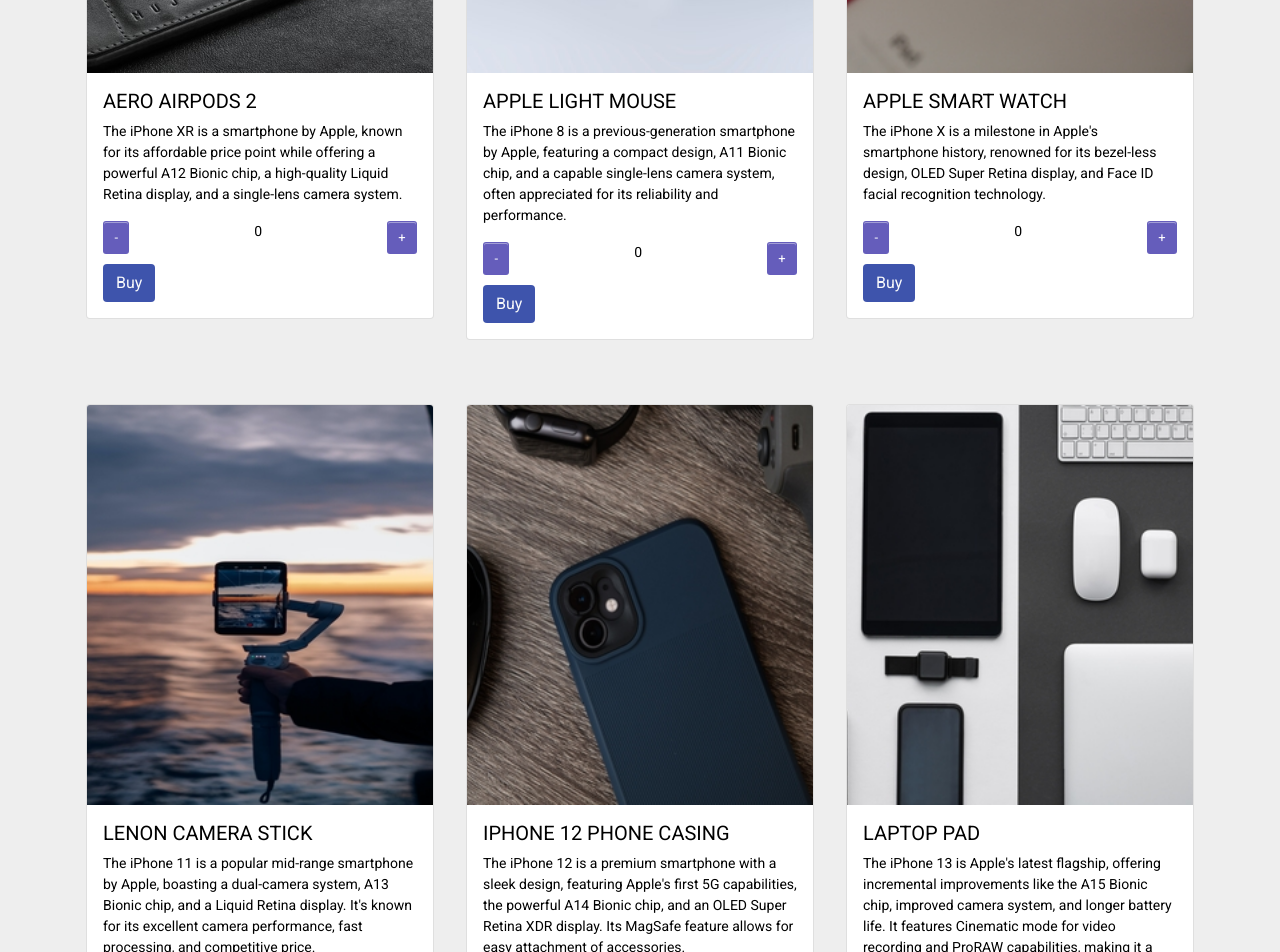
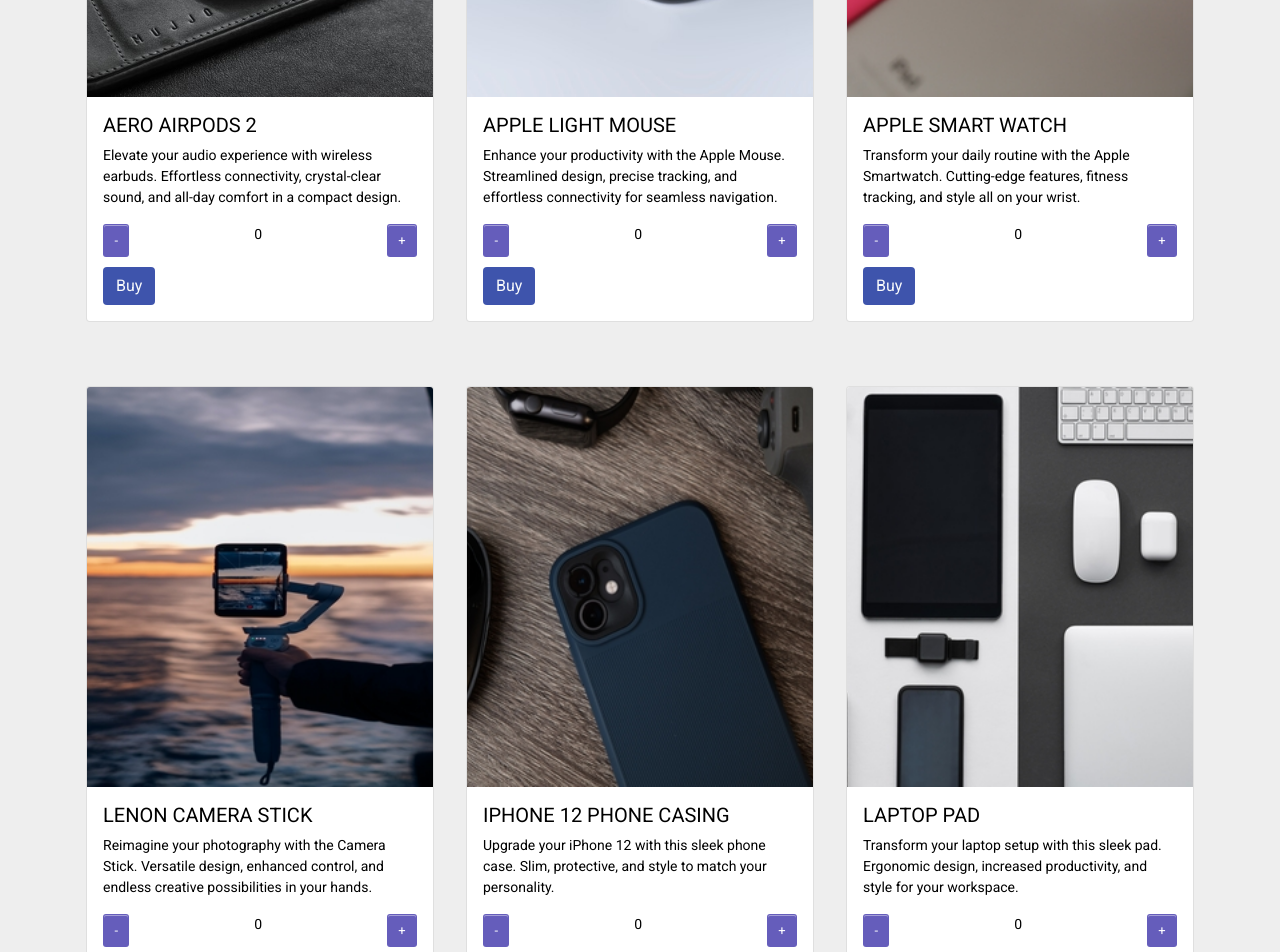
Before and after one commit to samueldobi/Ecommerce-react-app, a React (Create React App) app: page /accesories in a window 1280 px wide. Shown: the part 480-1432 px from the top of the page. Built offline with nearby package versions, Linux system fonts and the light colour scheme.

Commit message:
finished accesories component

```diff
--- a/src/Accesories.json
+++ b/src/Accesories.json
@@ -3,36 +3,36 @@
             "index":0,
             "picture": "images/Accesories/gadget-1.jpg",
             "title": "AERO AIRPODS 2",
-            "text":"The iPhone XR is a smartphone by Apple, known for its affordable price point while offering a powerful A12 Bionic chip, a high-quality Liquid Retina display, and a single-lens camera system. "
+            "text":"Elevate your audio experience with wireless earbuds. Effortless connectivity, crystal-clear sound, and all-day comfort in a compact design. "
         },
         {
             "index":1,
             "picture": "images/Accesories/gadget-2.jpg",
             "title": "APPLE LIGHT MOUSE",
-            "text":"The iPhone 8 is a previous-generation smartphone by Apple, featuring a compact design, A11 Bionic chip, and a capable single-lens camera system, often appreciated for its reliability and performance."
+            "text":"Enhance your productivity with the Apple Mouse. Streamlined design, precise tracking, and effortless connectivity for seamless navigation."
         },
         {
             "index":2,
             "picture": "images/Accesories/gadget-3.jpg",
             "title": "APPLE SMART WATCH",
-            "text":"The iPhone X is a milestone in Apple's smartphone history, renowned for its bezel-less design, OLED Super Retina display, and Face ID facial recognition technology."
+            "text":" Transform your daily routine with the Apple Smartwatch. Cutting-edge features, fitness tracking, and style all on your wrist.  "
         },
         {
             "index":3,
             "picture": "images/Accesories/gadget-4.jpg",
             "title": "LENON CAMERA STICK",
-            "text":"The iPhone 11 is a popular mid-range smartphone by Apple, boasting a dual-camera system, A13 Bionic chip, and a Liquid Retina display. It's known for its excellent camera performance, fast processing, and competitive price."
+            "text":"Reimagine your photography with the Camera Stick. Versatile design, enhanced control, and endless creative possibilities in your hands."
         },
         {
             "index":4,
             "picture": "images/Accesories/gadget-5.jpg",
             "title": "IPHONE 12 PHONE CASING",
-            "text":"The iPhone 12 is a premium smartphone with a sleek design, featuring Apple's first 5G capabilities, the powerful A14 Bionic chip, and an OLED Super Retina XDR display. Its MagSafe feature allows for easy attachment of accessories."
+            "text":"Upgrade your iPhone 12 with this sleek phone case. Slim, protective, and style to match your personality."
         },
         {
             "index":5,
             "picture":"images/Accesories/gadget-8.jpg",
             "title": "LAPTOP PAD",
-            "text":"The iPhone 13 is Apple's latest flagship, offering incremental improvements like the A15 Bionic chip, improved camera system, and longer battery life. It features Cinematic mode for video recording and ProRAW capabilities, making it a great choice for photography enthusiasts."
+            "text":"Transform your laptop setup with this sleek pad. Ergonomic design, increased productivity, and style for your workspace."
         }
   ]
--- a/src/components/Accesories.js
+++ b/src/components/Accesories.js
@@ -12,7 +12,7 @@
 const Accesories = () => {
   return (
     <div>
-      <h1 className='text-center fw-bold '>Accesories</h1>
+      <h1 className='text-center fw-bold m-3 '>Accesories</h1>
       <Container>
             <Row className="products-box">
               {Data.map((item)=>(
--- a/src/components/Phones.js
+++ b/src/components/Phones.js
@@ -12,7 +12,7 @@
 const Phones = () => {
   return (
     <div className='mt-5'>
-        <h1 className='text-center'>Check out our Phones</h1>
+        <h1 className='text-center m-3'>Check out our Phones</h1>
         <Container>
             <Row className="products-box">
             {Data.map((item)=>(
```
